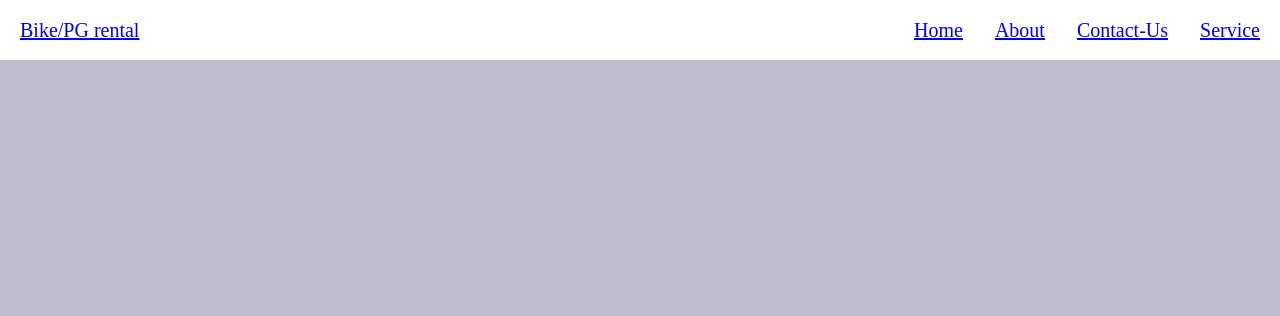
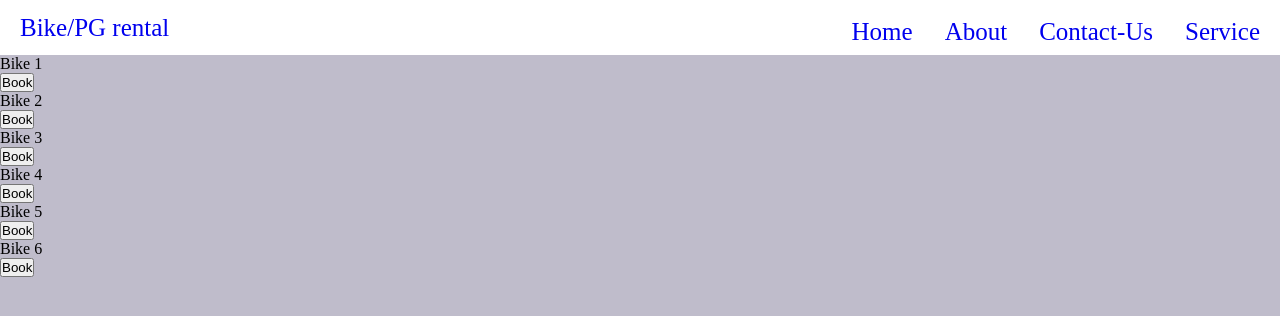
Before and after one commit to arjun2010-ece/bike_pg_rental_system, a React (Vite) app: page /bike-rental/home in a window 1280 px wide. Shown: the top 316 px of the page. Built offline with nearby package versions, Linux system fonts and the light colour scheme.

Commit message:
Added PG component

```diff
--- a/src/App.css
+++ b/src/App.css
@@ -9,13 +9,6 @@
   padding-right: 20px;
 }
 
-section{
-  border: 2px solid blue;
-  margin-bottom: 2rem;
-  padding: 1rem;
-  text-align: center;
-}
-
 .active{
   color: rgb(145, 33, 33);
 }
--- /dev/null
+++ b/src/pages/Bike-Adminpage.jsx
@@ -0,0 +1,7 @@
+const BikeAdminPage = () => {
+  return (
+    <div>Bike AdminPage</div>
+  )
+}
+
+export default BikeAdminPage
--- /dev/null
+++ b/src/pages/Bike-Homepage.jsx
@@ -0,0 +1,42 @@
+const BikeRentPage = () => {
+  return (
+    <>
+      <div className="item-list">
+        <ul>
+          <li>
+            <p>Bike 1</p>
+            <button>Book</button>
+          </li>
+
+          <li>
+            <p>Bike 2</p>
+            <button>Book</button>
+          </li>
+
+          <li>
+            <p>Bike 3</p>
+            <button>Book</button>
+          </li>
+
+          <li>
+            <p>Bike 4</p>
+            <button>Book</button>
+          </li>
+
+          <li>
+            <p>Bike 5</p>
+            <button>Book</button>
+          </li>
+
+          <li>
+            <p>Bike 6</p>
+            <button>Book</button>
+          </li>
+        </ul>
+      </div>
+    </>
+
+  )
+}
+
+export default BikeRentPage
--- a/src/pages/Bike-rent.jsx
+++ /dev/null
@@ -1,7 +0,0 @@
-const BikeRentPage = () => {
-  return (
-    <div>BikeRent page</div>
-  )
-}
-
-export default BikeRentPage
--- a/src/pages/Bike-rental.jsx
+++ b/src/pages/Bike-rental.jsx
@@ -6,7 +6,7 @@ const BikeRentalPage = () => {
     <div className="bikes-page">
       <ul className="bike-rentals">
         <li>
-          <Link to="/bike-rental/rent">Bike Rents</Link>
+          <Link to="/bike-rental/home">Bike Homepage</Link>
         </li>
         <li>
           <Link to="/bike-rental/admin">Bike Rental Admin</Link>
--- a/src/pages/Header.css
+++ b/src/pages/Header.css
@@ -1,14 +1,19 @@
-header {
+.container {
   display: flex;
   justify-content: space-between;
   align-items: center;
-  height: 60px;
+  height: 55px;
   background-color: #bfbccb;
   background-color: #fff;
-  font-size: 20px;
+  font-size: 25px;
 }
 
 .navbar{
   display: flex;
   gap: 2rem;
+  height: 20px;
 }
+
+.container a{
+  text-decoration: none;
+}
--- a/src/pages/Home.css
+++ b/src/pages/Home.css
@@ -1,7 +1,7 @@
 .main{
     display: flex;
     flex-direction: column;
-    height: 100vh;
+    height: 90vh;
     justify-content: center;
     align-items: center;
  }
@@ -24,23 +24,14 @@
  }
 
 .site-navigation li{
-  border: 1px solid black;
-  padding: 8px 15px;
+  border: 1px dashed black;
+  padding: 12px 12px;
+  margin-top: 1rem;
+  background-color: #FDFFFC;
 }
 
 .site-navigation li a{
    text-decoration: none;
+   color: #F06543;
+   font-size: 1.7rem;
  }
-
-
- /* button{
-   border-radius: 12px;
-   border: 1px dashed black;
-   margin-top: 3rem;
-   padding: .5rem;
-   background-color: #FDFFFC;
-}
-
-button a{
-    color: #F06543;
- } */
--- /dev/null
+++ b/src/pages/PG-Adminpage.jsx
@@ -0,0 +1,7 @@
+const PGAdminpage = () => {
+  return (
+    <div>PG Adminpage</div>
+  )
+}
+
+export default PGAdminpage
--- /dev/null
+++ b/src/pages/PG-Homepage.jsx
@@ -0,0 +1,42 @@
+const PGRentPage = () => {
+  return (
+    <>
+       <div className="item-list">
+        <ul>
+          <li>
+            <p>PG 1</p>
+            <button>Book</button>
+          </li>
+
+          <li>
+            <p>PG 2</p>
+            <button>Book</button>
+          </li>
+
+          <li>
+            <p>PG 3</p>
+            <button>Book</button>
+          </li>
+
+          <li>
+            <p>PG 4</p>
+            <button>Book</button>
+          </li>
+
+          <li>
+            <p>PG 5</p>
+            <button>Book</button>
+          </li>
+
+          <li>
+            <p>PG 6</p>
+            <button>Book</button>
+          </li>
+        </ul>
+      </div>
+
+    </>
+  )
+}
+
+export default PGRentPage;
--- /dev/null
+++ b/src/pages/PG-rental.css
@@ -0,0 +1,23 @@
+.pg-page{
+    display: flex;
+    justify-content: center;
+    align-items: center;
+    /* height: calc(100vh - 60px); */
+    height: 40vh;
+}
+
+
+.pg-rentals {
+  display: flex;
+  gap: 1.5rem;
+  list-style-type: none;
+}
+
+.pg-rentals li {
+  border: 1px solid black;
+  padding: 8px 15px;
+}
+
+.pg-rentals li a {
+  text-decoration: none;
+}
--- a/src/pages/PG-rental.jsx
+++ b/src/pages/PG-rental.jsx
@@ -1,6 +1,21 @@
+import { Link } from "react-router-dom";
+import "./PG-rental.css"
+
+
 const PGRentalPage = () => {
   return (
-    <div>PG</div>
+    <>
+      <div className="pg-page">
+        <ul className="pg-rentals">
+          <li>
+            <Link to="/pg-rental/home">PG Homepage</Link>
+          </li>
+          <li>
+            <Link to="/pg-rental/admin">PG Rental Admin</Link>
+          </li>
+        </ul>
+      </div>
+    </>
   )
 }
 
--- a/src/route.jsx
+++ b/src/route.jsx
@@ -5,11 +5,14 @@ import { BrowserRouter as Router, Routes, Route } from "react-router-dom";
 import HomePage from "./pages/Home";
 import AboutPage from "./pages/About";
 import ContactPage from "./pages/Contact";
+import ServicePage from "./pages/Service";
 import Header from "./pages/Header";
-import BikeRentalHomePage from "./pages/Bike-rental";
-import BikeRentPage from "./pages/Bike-rent";
+import BikeRentalPage from "./pages/Bike-rental";
+import BikeRentPage from "./pages/Bike-Homepage";
+import BikeAdminPage from "./pages/Bike-AdminPage";
 import PGRentalPage from "./pages/PG-rental";
-import ServicePage from "./pages/Service";
+import PGRentPage from "./pages/PG-Homepage";
+// import PGAdminpage from "./pages/PG-Adminpage";
 
 // Define the RouteConfig component
 const RouteConfig = () => {
@@ -20,10 +23,13 @@ const RouteConfig = () => {
         <Route path="/" element={<HomePage />} />
         <Route path="/about" element={<AboutPage />} />
         <Route path="/contact" element={<ContactPage />} />
-        <Route path="/bike-rental" element={<BikeRentalHomePage />} />
-        <Route path="/bike-rental/rent" element={<BikeRentPage />} />
+        <Route path="/service" element={<ServicePage />} />
+        <Route path="/bike-rental" element={<BikeRentalPage />} />
+        <Route path="/bike-rental/home" element={<BikeRentPage />} />
+        <Route path="/bike-rental/admin" element={<BikeAdminPage />} />
         <Route path="/pg-rental" element={<PGRentalPage />} />
-        <Route path="/service" element={<ServicePage />} />
+        <Route path="/pg-rental/home" element={<PGRentPage />} />
+        {/* <Route path="/pg-rental/admin" element={<PGRentalAdminPage />} /> */}
       </Routes>
       {/* <Footer /> */}
     </Router>
```
Lines whose indentation alone changed are shown as unchanged.
